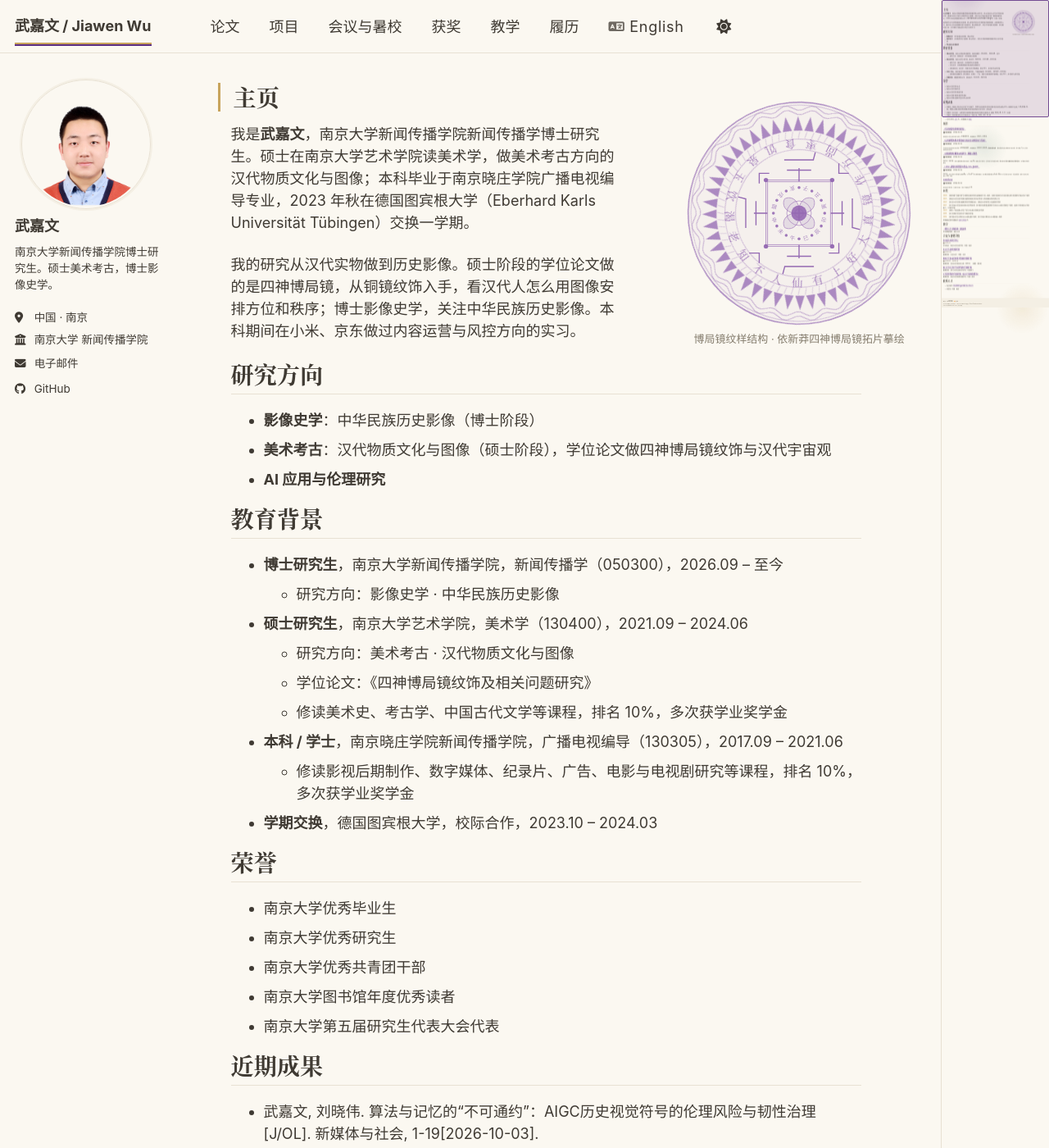
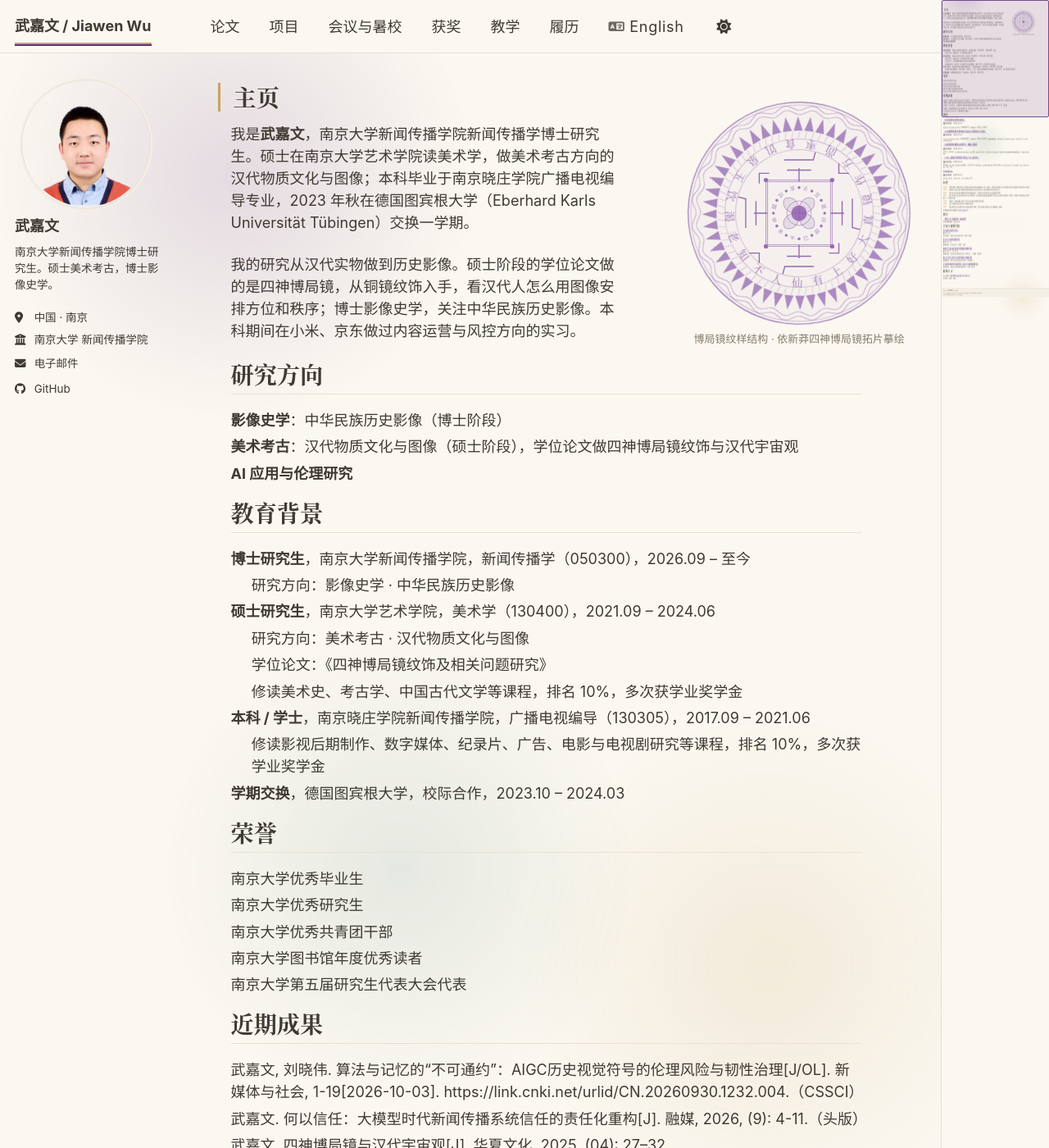
Before and after one commit to newnju/newnju.github.io, a Jekyll site: the page built from _pages/about.md, in a window 1280 px wide and 1400 px high. Shown: the whole window at 82% size. Built offline with Jekyll 4.4.1, drawn with Linux system fonts in a browser that asks for light colours; a style sheet for code colours, icons or effects is not loaded.

```diff
--- a/_sass/_han.scss
+++ b/_sass/_han.scss
@@ -1016,3 +1016,33 @@ html[data-reveal] .han-reveal.is-visible {
         transform: none !important;
     }
 }
+
+/* --------------------------------------------------------------------------
+   18. 正文列表：纯缩进、不带任何标记
+   --------------------------------------------------------------------------
+   用户反馈首页圆点不好看。作用于 .page__content（主页、履历、英文页共用
+   同一套），去掉 disc / circle / decimal 标记，层级只靠缩进表达：
+   顶层贴左，嵌套行（教育背景的注释）再缩进一档。
+   li 里的段落（kramdown 遇到空行会把条目包成 <p>，近期成果的最后一条
+   就出现过）自带 1em 外距，会让条目忽宽忽窄，这里归零。
+   侧栏、页脚的列表不在 .page__content 内，不受影响。
+   -------------------------------------------------------------------------- */
+.page__content ul,
+.page__content ol {
+    list-style: none;
+    padding-left: 0;
+}
+
+.page__content li {
+    margin: 0.3em 0;
+}
+
+.page__content li ul,
+.page__content li ol {
+    padding-left: 1.4em;
+    margin: 0.15em 0;
+}
+
+.page__content li > p {
+    margin: 0;
+}
--- a/_sass/layout/_base.scss
+++ b/_sass/layout/_base.scss
@@ -12,7 +12,11 @@ html {
 body {
   /* Set via _themes.scss */
   color: var(--global-text-color);
-  background-color: var(--global-bg-color);
+  /* 这里不能写 background-color：画布底色由 _reset.scss 的 html 提供。
+     body 一旦自带背景，就会按绘制顺序（root 背景 → z-index:-1 的子层 →
+     块级后代背景）盖住 _han.scss 第 13/14 节的流光背景与光标光斑，
+     只剩页面最底端 body 盒之外的缝隙能露出 —— 之前「渐变只在页面最下面
+     出现」就是这么来的。html 与 body 用的是同一个变量，去掉后底色不变。 */
 
   margin: 0;
   padding: $masthead-height 0 0;
```
Also changed, not shown: _includes/han-recent-pubs.html (+5 -3 lines).
